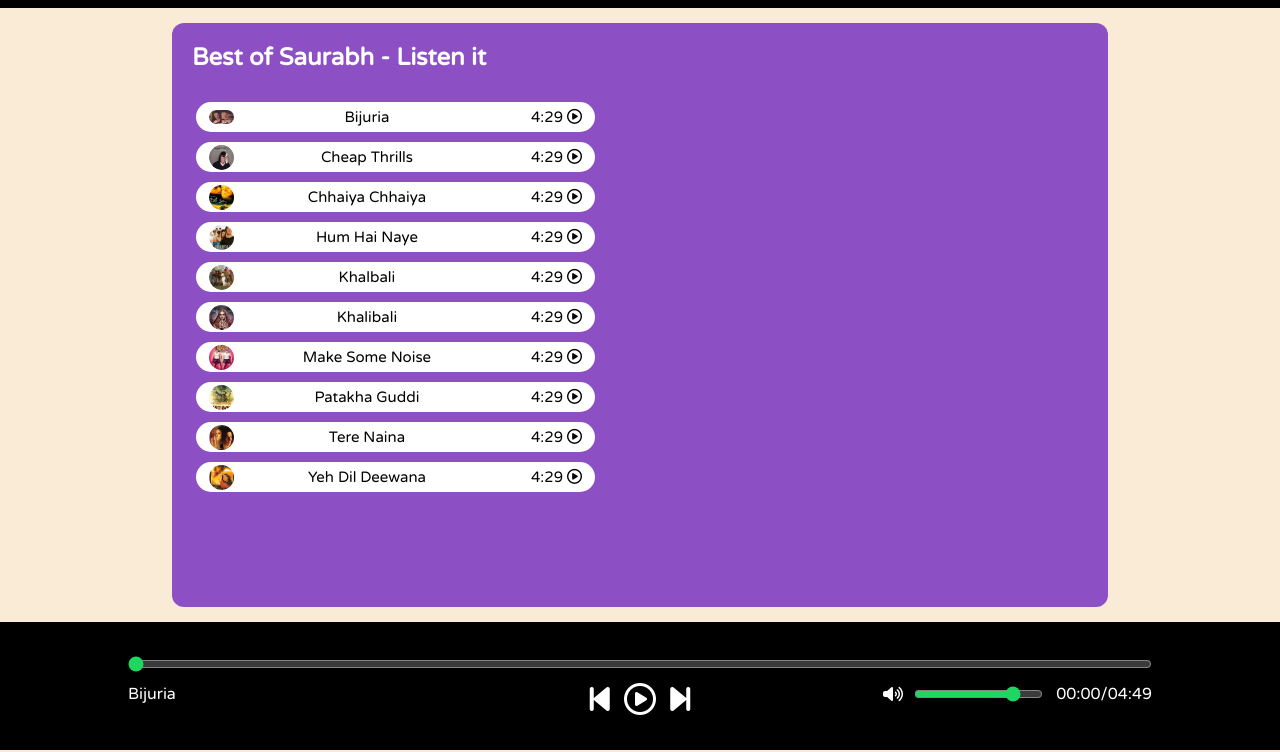
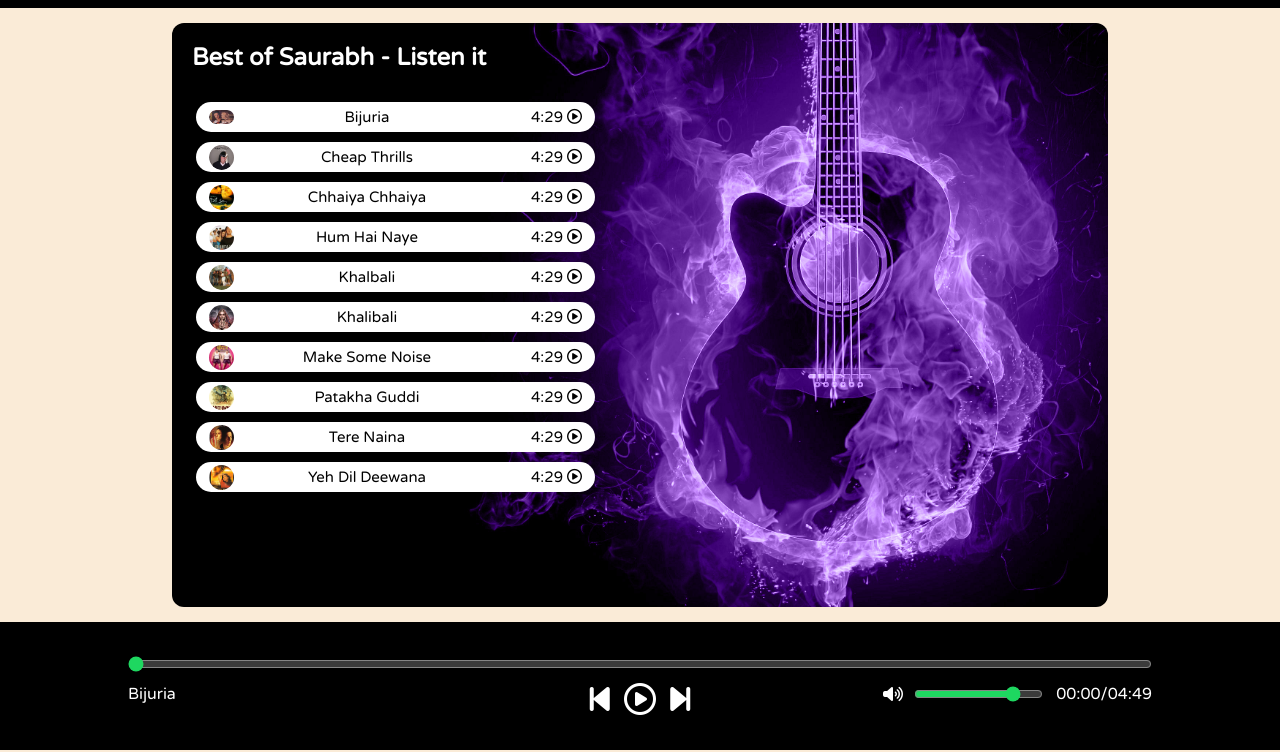
Before and after one commit to Saurabh-Shukla534/spotify-clone, a plain HTML site: page index.html in a window 1280 px wide. Shown: the part 48-800 px from the top of the page. Drawn offline with Linux system fonts and the light colour scheme.

Commit message:
[fix] bg image url changes

```diff
--- a/css/style.css
+++ b/css/style.css
@@ -60,7 +60,7 @@ nav ul li a{
     padding: 20px;
     width: 70%;
     border-radius: 12px;
-    background-image: url(/spotify/assets/darkRider.jpg);
+    background-image: url(../assets/darkRider.jpg);
     background-size: cover;
     background-blend-mode: luminosity;
 }
```
